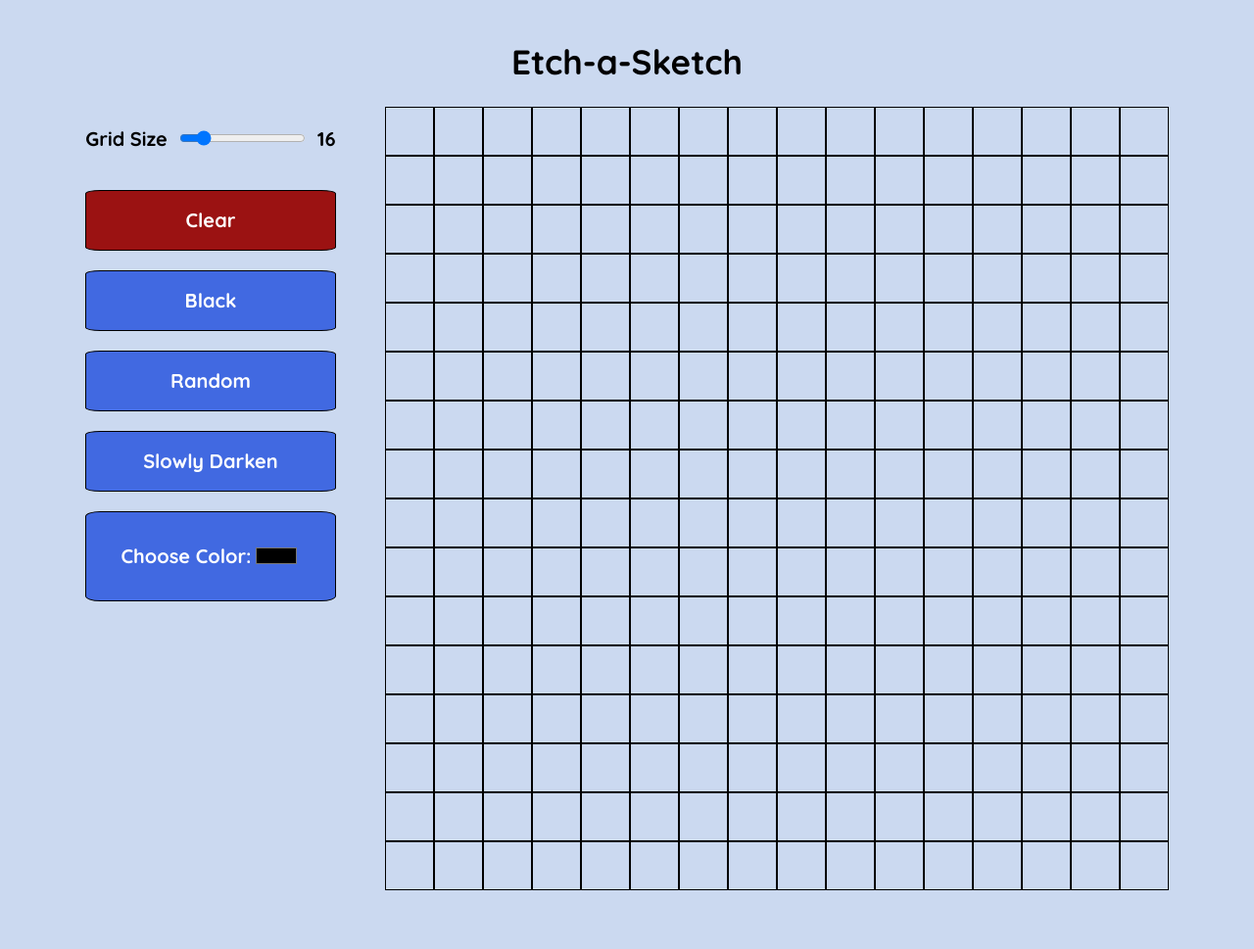
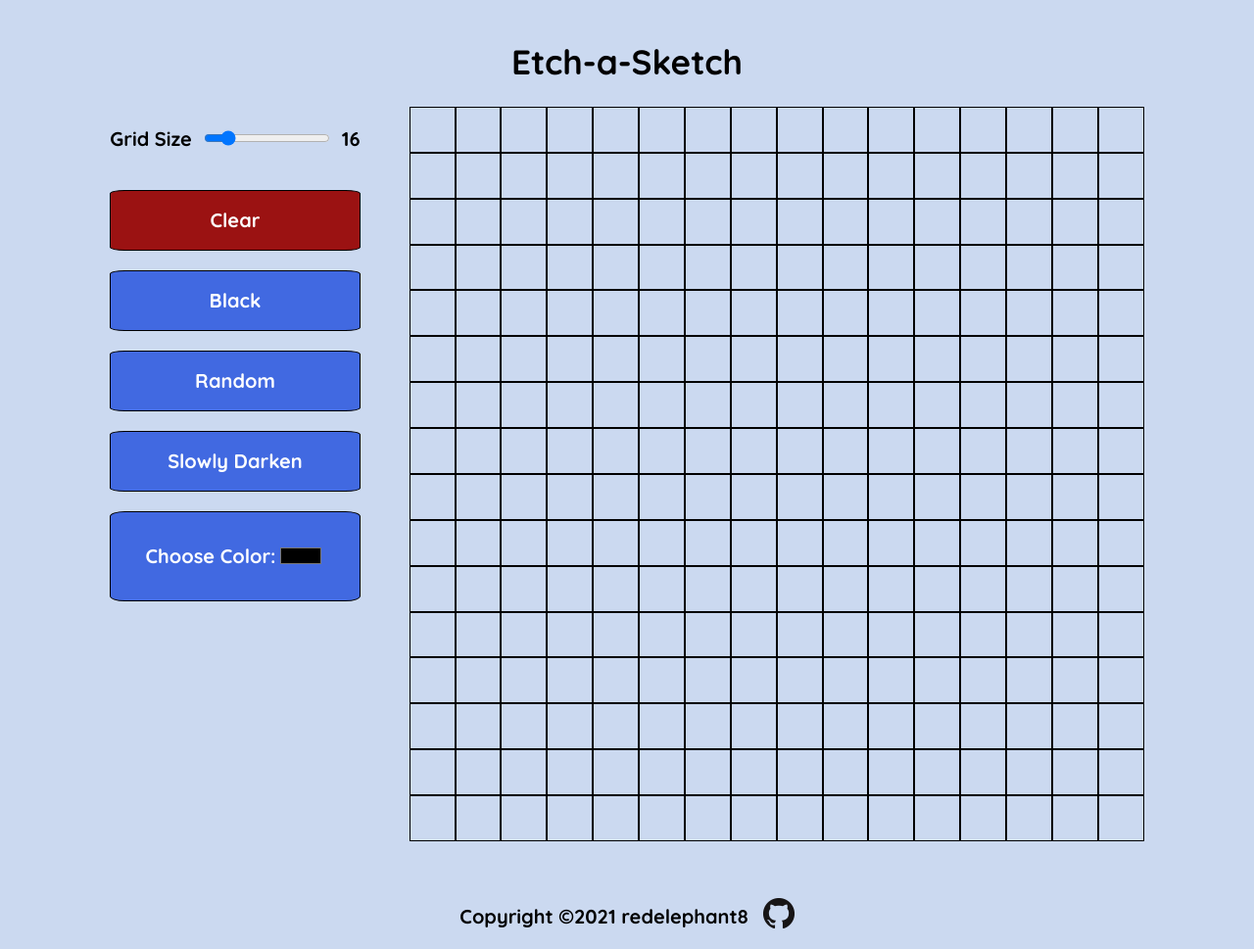
Before and after one commit to redelephant8/etch-a-sketch, a plain HTML site: page index.html in a window 1280 px wide. Shown: the whole page at 98% size. Before the commit the page ends 927 px from the top, so only its background shows below. Drawn offline with Linux system fonts and the light colour scheme.

Commit message:
Added footer

```diff
--- a/index.html
+++ b/index.html
@@ -33,6 +33,7 @@
         </div>
         <div class="container"></div>
     </div>
+    <footer>Copyright ©2021 redelephant8<a target="_blank" href="https://github.com/redelephant8"><img src="/images/github.png" alt="Github Logo"></a></footer>
 </body>
 
 </html>
--- a/styles.css
+++ b/styles.css
@@ -4,10 +4,19 @@ body {
   background-color: hsl(218, 56%, 87%);
 }
 
+html {
+    position: relative;
+    min-height: 100%;
+}
+
+body {
+    margin-bottom: 100px;
+}
+
 .container {
   display: grid;
-  width: 800px;
-  height: 800px;
+  width: 750px;
+  height: 750px;
 }
 
 .cell {
@@ -88,3 +97,17 @@ input {
   background-color: transparent;
   border: none;
 }
+
+footer {
+    position: absolute;
+    bottom: 0;
+    left: 0;
+    display: flex;
+    align-items: center;
+    justify-content: center;
+    gap: 15px;
+    width: 100%;
+    padding: 15px 0;
+    font-size: 20px;
+    font-family: 'Quicksand';
+}
```
Also changed, not shown: images/github.png (added).
